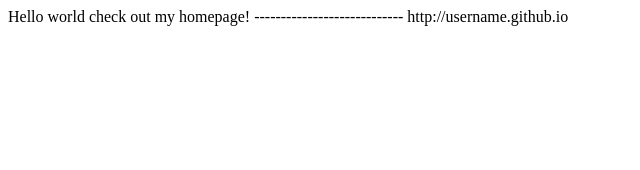
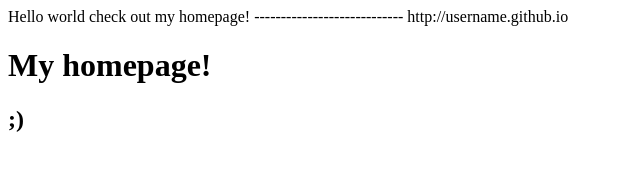
Before and after one commit to womo123/zhenzhi.github.io, a plain HTML site: page index.html in a window 1280 px wide. Shown: the whole page, without its empty margins (0-640 px from the left). Drawn offline with Linux system fonts and the light colour scheme.

Commit message:
Update index.html

```diff
--- a/index.html
+++ b/index.html
@@ -3,3 +3,18 @@ Hello world check out my homepage!
 
 ----------------------------
 http://username.github.io
+<html>
+  <head>
+    <title>My Homepage</title>
+  </head>
+
+
+  <body>
+    <h1>My homepage!</h1>
+
+    <h2>
+        ;)
+    </h2>
+
+  </body>
+</html>
```
